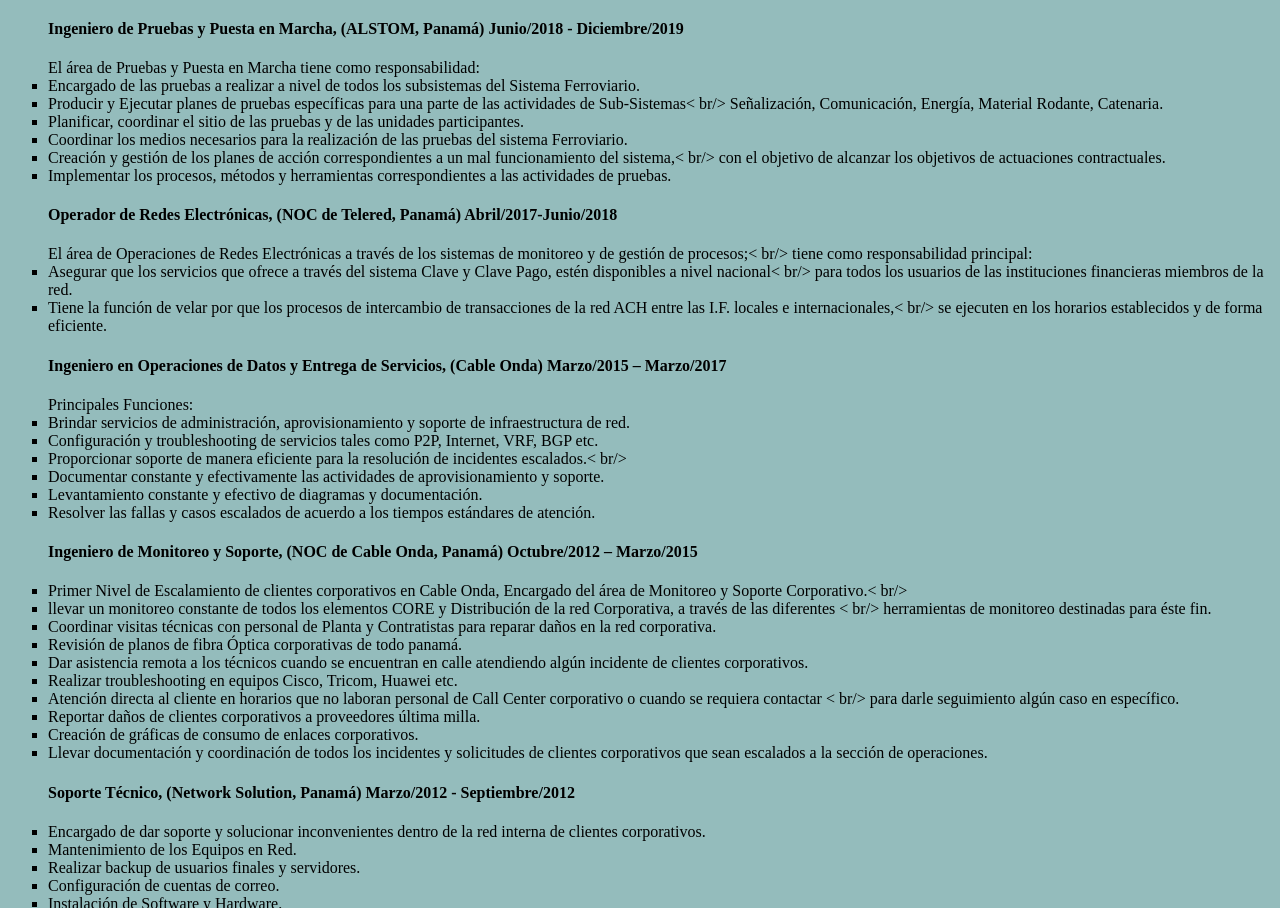
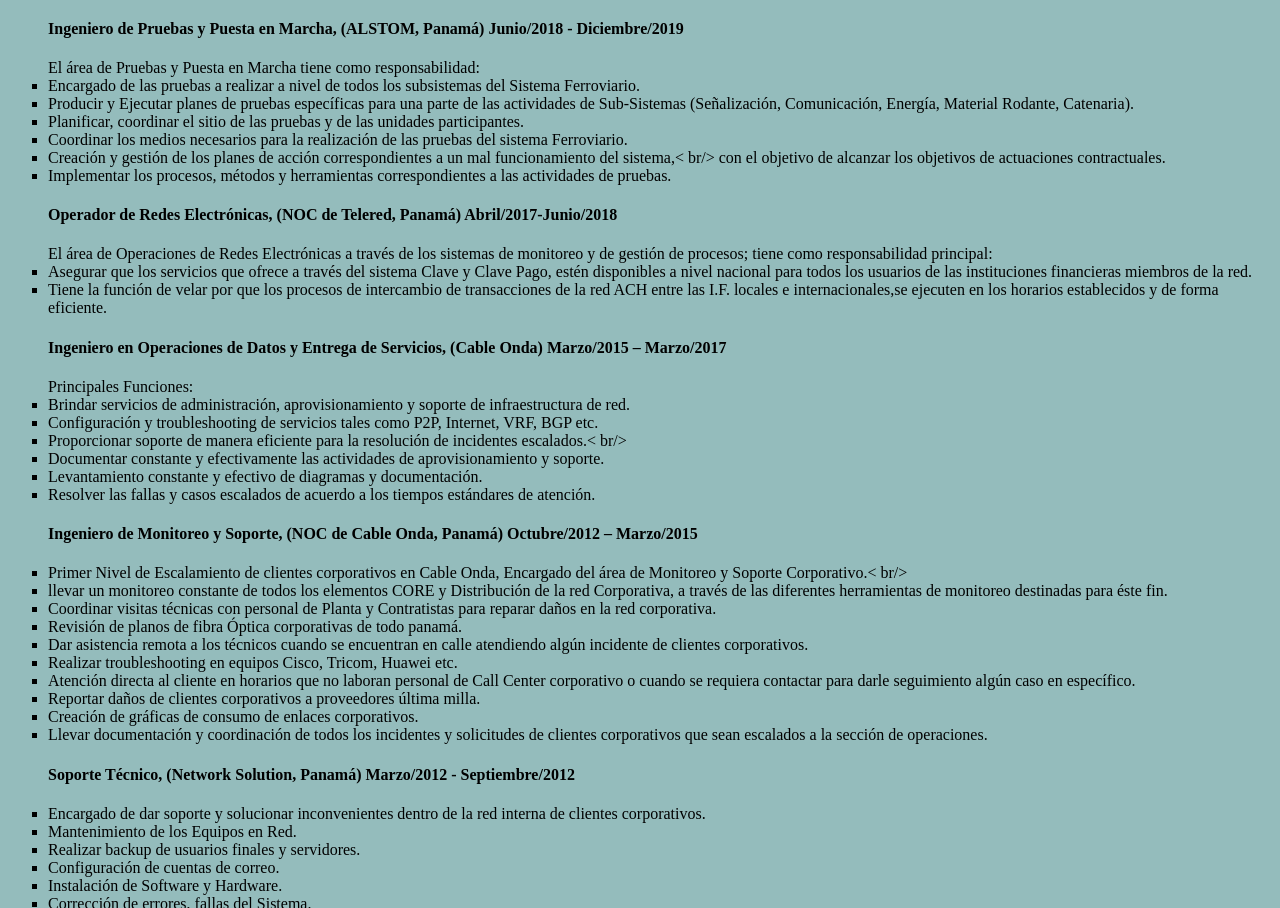
Before and after one commit to DAISORNA/CV_David_Ortega, a plain HTML site: page index.html in a window 1280 px wide. Shown: the part 1337-2245 px from the top of the page. Drawn offline with Linux system fonts and the light colour scheme.

Commit message:
Update index.html

```diff
--- a/index.html
+++ b/index.html
@@ -123,8 +123,7 @@
 <h4>Ingeniero de Pruebas y Puesta en Marcha, (ALSTOM, Panamá)  Junio/2018 - Diciembre/2019</h4>
 El área de Pruebas y Puesta en Marcha tiene como responsabilidad:<br />
 <li>Encargado de las pruebas a realizar a nivel de todos los subsistemas del Sistema Ferroviario.<br />
-<li>Producir y Ejecutar planes de pruebas específicas para una parte de las actividades de Sub-Sistemas< br/>
-    Señalización, Comunicación, Energía, Material Rodante, Catenaria.<br />
+<li>Producir y Ejecutar planes de pruebas específicas para una parte de las actividades de Sub-Sistemas (Señalización, Comunicación, Energía, Material Rodante, Catenaria).<br />
 <li>Planificar, coordinar el sitio de las pruebas y de las unidades participantes.<br />
 <li>Coordinar los medios necesarios para la realización de las pruebas del sistema Ferroviario.<br />
 <li>Creación y gestión de los planes de acción correspondientes a un mal funcionamiento del sistema,< br/>
@@ -135,13 +134,10 @@
 
 <h4>Operador de Redes Electrónicas, (NOC de Telered, Panamá) Abril/2017-Junio/2018</h4>
 
-El área de Operaciones de Redes Electrónicas a través de los sistemas de monitoreo y de gestión de procesos;< br/>
-tiene como responsabilidad principal:<br />
+El área de Operaciones de Redes Electrónicas a través de los sistemas de monitoreo y de gestión de procesos; tiene como responsabilidad principal:<br />
 
-<li>Asegurar que los servicios que ofrece a través del sistema Clave y Clave Pago, estén disponibles a nivel nacional< br/>
-    para todos los usuarios de las instituciones financieras miembros de la red. <br />
-<li>Tiene la función de velar por que los procesos de intercambio de transacciones  de la red ACH entre las I.F. locales e internacionales,< br/>
-    se ejecuten en los horarios establecidos y de forma eficiente.<br />
+<li>Asegurar que los servicios que ofrece a través del sistema Clave y Clave Pago, estén disponibles a nivel nacional para todos los usuarios de las instituciones financieras miembros de la red. <br />
+<li>Tiene la función de velar por que los procesos de intercambio de transacciones  de la red ACH entre las I.F. locales e internacionales,se ejecuten en los horarios establecidos y de forma eficiente.<br />
 
 
 <h4>Ingeniero en Operaciones de Datos y Entrega de Servicios, (Cable Onda) Marzo/2015 – Marzo/2017</h4>
@@ -156,14 +152,12 @@
 <h4>Ingeniero de Monitoreo y Soporte, (NOC de Cable Onda, Panamá) Octubre/2012 – Marzo/2015</h4>
 
 <li>Primer Nivel de Escalamiento de clientes corporativos en Cable Onda, Encargado del área de Monitoreo y Soporte Corporativo.< br/>
-<li>llevar un monitoreo constante de todos los elementos CORE y Distribución de la red Corporativa, a través de las diferentes < br/>
-    herramientas de monitoreo destinadas para éste fin.<br />
+<li>llevar un monitoreo constante de todos los elementos CORE y Distribución de la red Corporativa, a través de las diferentes herramientas de monitoreo destinadas para éste fin.<br />
 <li>Coordinar visitas técnicas con personal de Planta y Contratistas para reparar daños  en la red corporativa.<br />
 <li>Revisión de planos de fibra Óptica corporativas de todo panamá.<br />
 <li>Dar asistencia remota a los técnicos cuando se encuentran en calle atendiendo algún incidente de clientes corporativos.<br />
 <li>Realizar troubleshooting en equipos Cisco, Tricom, Huawei etc.<br />
-<li>Atención directa al cliente en horarios que no laboran personal de Call Center corporativo o cuando se requiera contactar < br/>
-    para darle seguimiento algún caso en específico.<br />
+<li>Atención directa al cliente en horarios que no laboran personal de Call Center corporativo o cuando se requiera contactar para darle seguimiento algún caso en específico.<br />
 <li>Reportar daños de clientes corporativos a proveedores última milla.<br />
 <li>Creación de gráficas de consumo de enlaces corporativos.<br />
 <li>Llevar documentación y coordinación de todos los incidentes y solicitudes de clientes corporativos que sean escalados a la sección de operaciones.<br />
```
